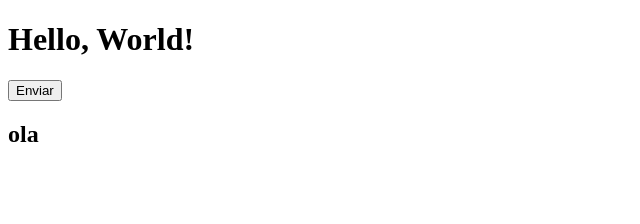
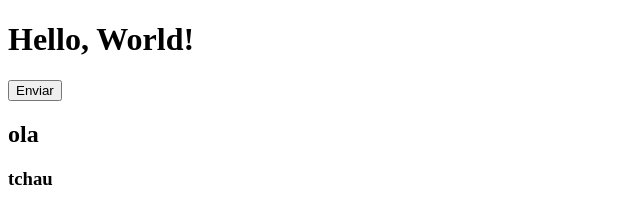
Before and after one commit to matheuswildeisen/Aula-3, a plain HTML site: page index.html in a window 1280 px wide. Shown: the full height of the page, 0-640 px from the left. Drawn offline with Linux system fonts and the light colour scheme.

Commit message:
feat-novo 2

```diff
--- a/index.html
+++ b/index.html
@@ -9,5 +9,6 @@
     <h1>Hello, World!</h1>
     <button>Enviar</button>
     <h2>ola</h2>
+    <h3>tchau</h3>
 </body>
 </html>
```
